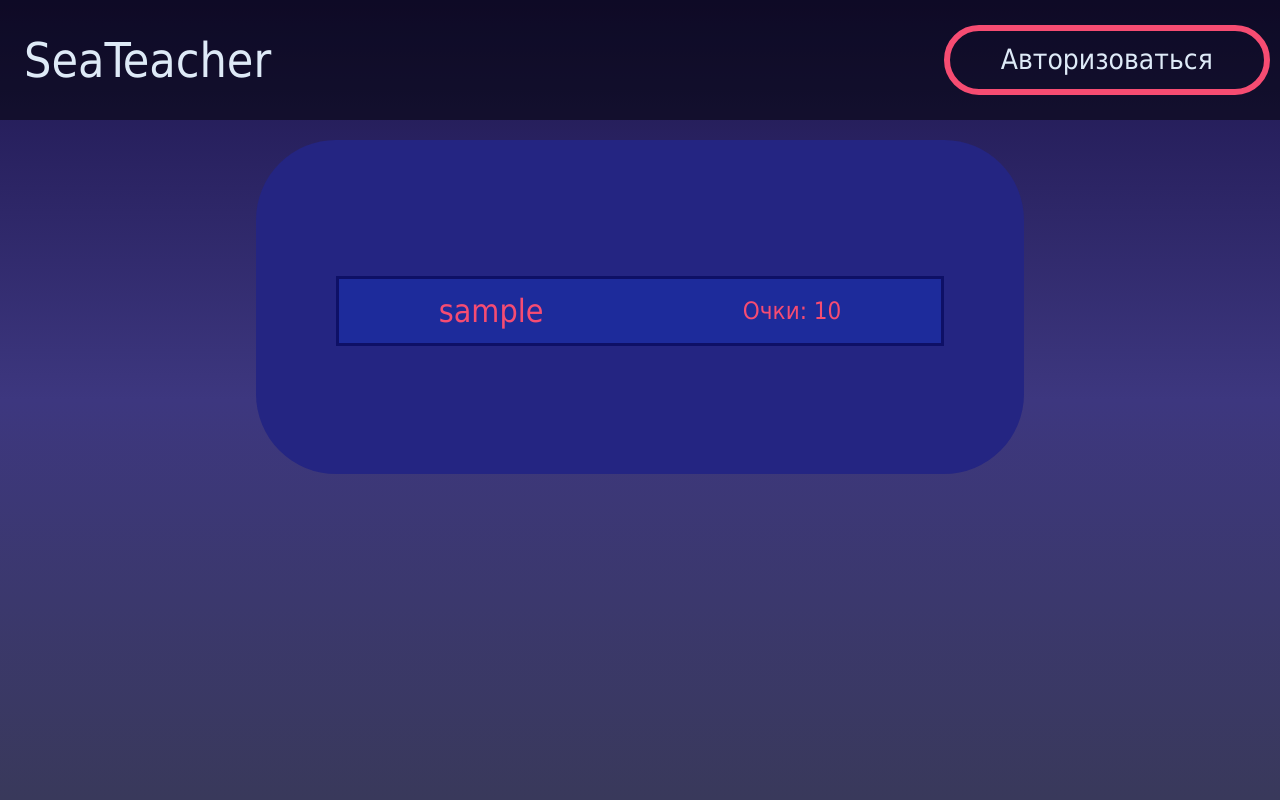
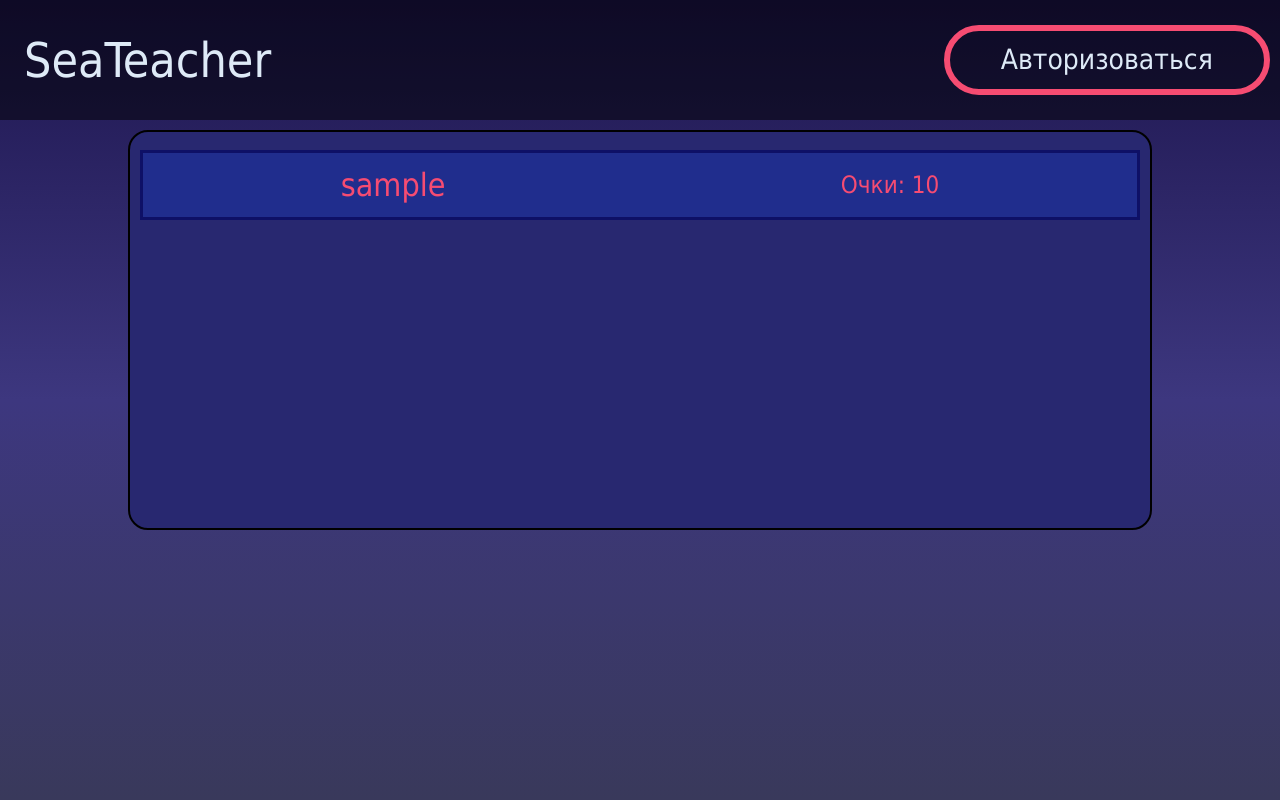
Before and after one commit to colornew/SeaTeacher, a Flask app: page /rating in a window 1280 px wide. Run offline with Flask 2, Linux system fonts and the light colour scheme; tables that the repository leaves empty hold one stand-in row (values such as "Sample post"); parts of the project's set-up code (start-up, migrations or seed data) failed here and were passed over.

Commit message:
Update rating page

```diff
--- a/static/css/rating.css
+++ b/static/css/rating.css
@@ -1,14 +1,16 @@
 .page-rating {
-    margin-top: 20px;
-    min-height: 40vh;
-    color: #F64C72;
-    background: #242582;
-    padding: 10vw 10vh 10vw 10vh;
-    align-items: flex-start;
-    display: flex;
-    flex-direction: column;
-    width: 60vw;
-    border-radius: 80px;
+    margin-top: 10px;
+    overflow-x: hidden;
+    overflow-y: auto;
+    padding: 10px;
+    color: var(--main-font);
+    min-height: 50vh;
+    width: 80vw;
+    border: #000000 solid 2px;
+    border-radius: 20px;
+    background: #282870;
+    font-size: x-large;
+    max-height: 68vh;
 }
 
 body {
@@ -52,6 +54,7 @@ main {
     .user-name {
         font-size: 3vh;
     }
+
     .user-score {
         font-size: 2vh;
     }
--- a/templates/rating.html
+++ b/templates/rating.html
@@ -5,7 +5,7 @@
 {% block content %}
     <div class="page-rating">
         {% for user in users %}
-            <a href="/user/{{ user.username }}" class="user-bar">
+            <a href="/user/{{ user.id }}" class="user-bar">
                 <div class="user-name">{{ user.username }}</div>
                 <div class="user-score">Очки: {{ user.score }}</div>
             </a>
```
